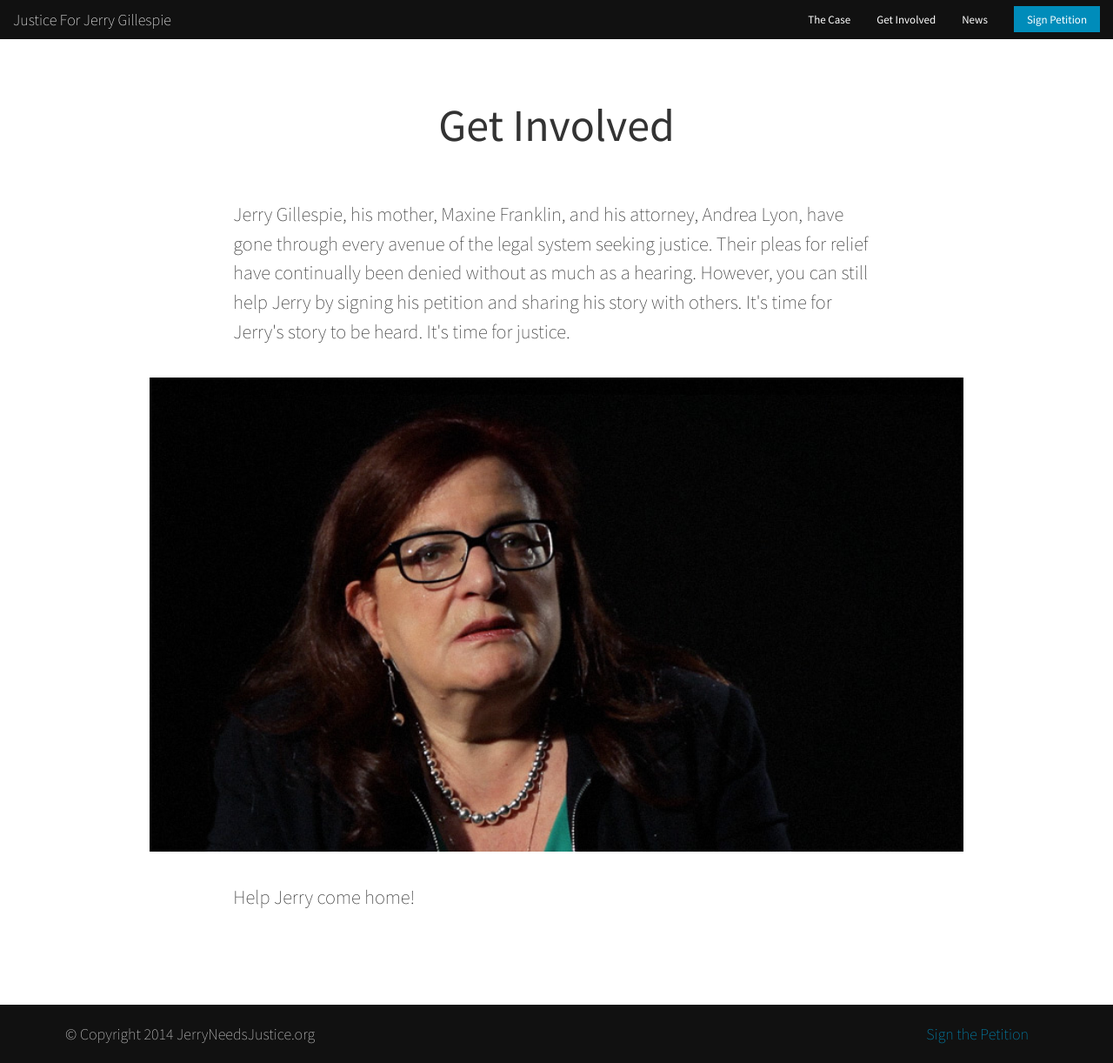
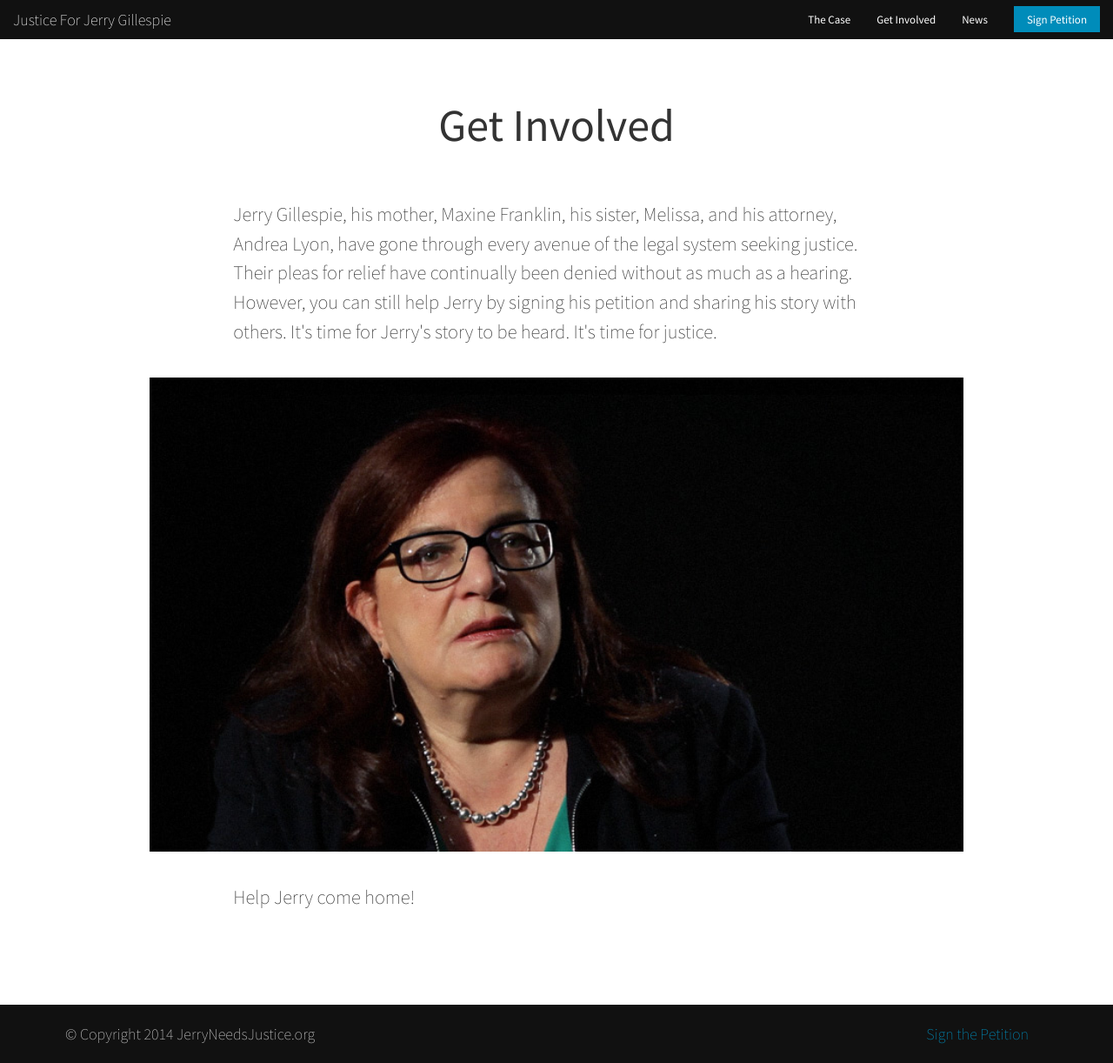
Before and after one commit to eddywashere/jnj, a Jekyll site: the page built from get-involved.html, in a window 1280 px wide and 1222 px high. Shown: the whole window at 87% size. Built offline with Jekyll 4.4.1, drawn with Linux system fonts in a browser that asks for light colours; nearby versions of some CDN libraries.

Commit message:
Update get-involved.html

```diff
--- a/get-involved.html
+++ b/get-involved.html
@@ -7,7 +7,7 @@
   <div class="row">
     <div class="small-12 medium-9 small-centered large-8 columns">
     <h1 class="text-center featured-text small-margin-bottom">Get Involved</h1>
-    <p>Jerry Gillespie, his mother, Maxine Franklin, and his attorney, Andrea Lyon, have gone through every avenue of the legal system seeking justice. Their pleas for relief have continually been denied without as much as a hearing. However, you can still help Jerry by signing his petition and sharing his story with others. It's time for Jerry's story to be heard. It's time for justice.</p>
+    <p>Jerry Gillespie, his mother, Maxine Franklin, his sister, Melissa, and his attorney, Andrea Lyon, have gone through every avenue of the legal system seeking justice. Their pleas for relief have continually been denied without as much as a hearing. However, you can still help Jerry by signing his petition and sharing his story with others. It's time for Jerry's story to be heard. It's time for justice.</p>
     <p class="featured-image"><img src="./img/andrea-lyon.jpg" alt=""></p>
     <p>Help Jerry come home!</p>
     </div>
```
